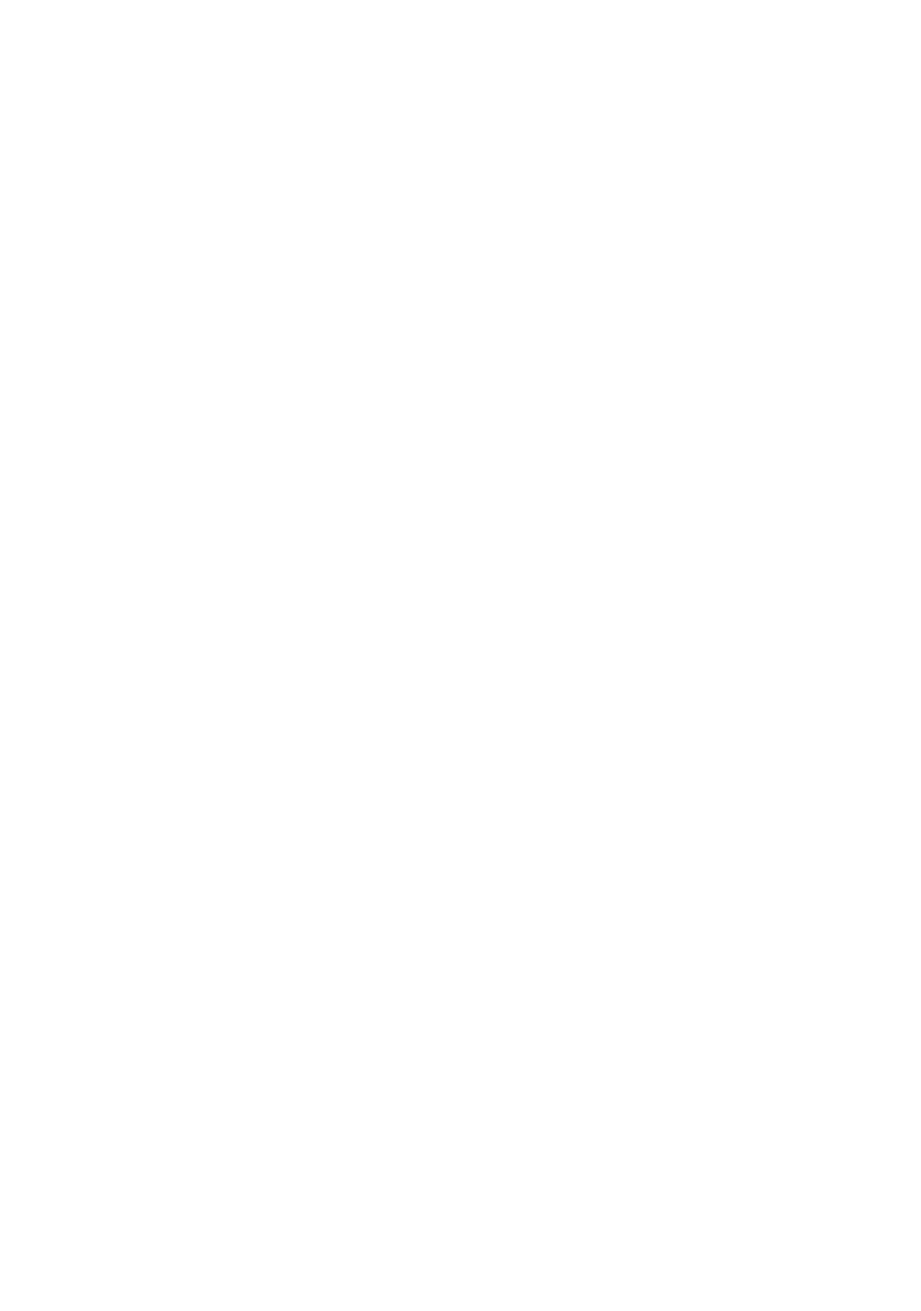
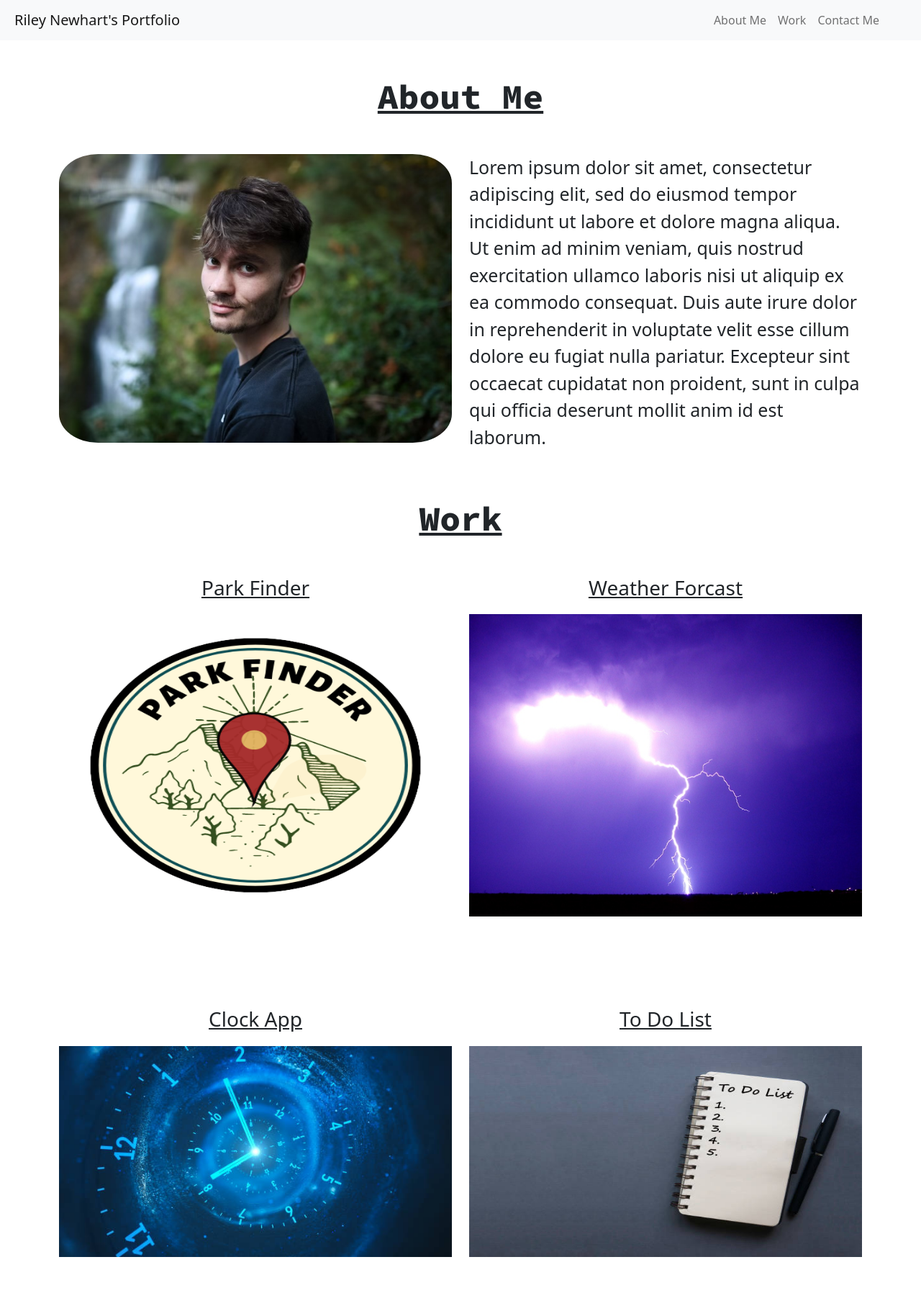
Before and after one commit to Rilaey/portfolio-v3, a plain HTML site: page index.html in a window 1280 px wide. Shown: the top 1821 px of the page at 72% size. Before the commit the page ends 800 px from the top, so only its background shows below. Drawn offline with nearby package versions, Linux system fonts and the light colour scheme.

Commit message:
finished layout

```diff
--- a/index.html
+++ b/index.html
@@ -4,9 +4,132 @@
     <meta charset="UTF-8">
     <meta http-equiv="X-UA-Compatible" content="IE=edge">
     <meta name="viewport" content="width=device-width, initial-scale=1.0">
-    <title>Document</title>
+    <link href="https://cdn.jsdelivr.net/npm/bootstrap@5.2.3/dist/css/bootstrap.min.css" rel="stylesheet" integrity="sha384-rbsA2VBKQhggwzxH7pPCaAqO46MgnOM80zW1RWuH61DGLwZJEdK2Kadq2F9CUG65" crossorigin="anonymous">
+    <link href="styles.css" rel="stylesheet">
+    <link rel="preconnect" href="https://fonts.googleapis.com">
+    <link rel="preconnect" href="https://fonts.gstatic.com" crossorigin>
+    <link href="https://fonts.googleapis.com/css2?family=Open+Sans:ital,wght@1,300;1,800&family=Roboto+Mono:wght@300&family=Source+Code+Pro:wght@800&display=swap" rel="stylesheet">
+    <title>Riley Newhart</title>
 </head>
 <body>
+    <!-- nav bar -->
+    <nav class="navbar navbar-expand-lg navbar-light bg-light">
+        <a class="navbar-brand" href="index.html">Riley Newhart's Portfolio</a>
+        <button class="navbar-toggler nav-btn" type="button" data-toggle="collapse" data-target="#navbarNav" aria-controls="navbarNav" aria-expanded="false" aria-label="Toggle navigation">
+          <span class="navbar-toggler-icon"></span>
+        </button>
+        <div class="collapse navbar-collapse nav-list" id="navbarNav">
+          <ul class="navbar-nav">
+            <li class="nav-item active">
+              <a class="nav-link" href="#">About Me</a>
+            </li>
+            <li class="nav-item">
+              <a class="nav-link" href="#">Work</a>
+            </li>
+            <li class="nav-item">
+              <a class="nav-link" href="#">Contact Me</a>
+            </li>
+          </ul>
+        </div>
+      </nav>
 
+      <!-- about section head -->
+      <section class="container">
+        <div class="row">
+            <div class="col-12">
+                <h2 class="head-text">About Me</h2>
+            </div>
+        </div>
+      </section>
+
+      <!-- about section body -->
+      <section class="container">
+        <div class="row">
+            <div class="col-6">
+                <img src="./img/IMG_0055.jpeg" class="profile-img" alt="photo of self">
+            </div>
+            <div class="col-6">
+                <p class="about-text">Lorem ipsum dolor sit amet, consectetur adipiscing elit, sed do eiusmod
+                 tempor incididunt ut labore et dolore magna aliqua. Ut enim ad minim veniam,
+                 quis nostrud exercitation ullamco laboris nisi ut aliquip ex ea commodo
+                 consequat. Duis aute irure dolor in reprehenderit in voluptate velit esse
+                 cillum dolore eu fugiat nulla pariatur. Excepteur sint occaecat cupidatat
+                 non proident, sunt in culpa qui officia deserunt mollit anim id est laborum.</p>
+            </div>
+        </div>
+      </section>
+
+      <!-- work section head -->
+      <section class="container">
+        <div class="row">
+            <div class="col-12">
+                <h2 class="head-text">Work</h2>
+            </div>
+        </div>
+      </section>
+
+      <!-- work section body -->
+      <section class="container">
+        <div class="row">
+            <div class="col-lg-6 col-sm-12 col work-area">
+                <h3 class="work-head">Park Finder</h3>
+                <img src="./img/logo.png" alt="park-finder-logo" class="work-img">
+            </div>
+            <div class="col-lg-6 col-sm-12 work-area">
+                <h3 class="work-head">Weather Forcast</h3>
+                <img src="./img/weather2.jpeg" alt="weather-img" class="work-img">
+            </div>
+        </div>
+      </section>
+
+      <section class="container">
+        <div class="row">
+            <div class="col-lg-6 col-sm-12 work-area">
+                <h3 class="work-head">Clock App</h3>
+                <img src="./img/clock2.jpeg" alt="photo of clock" class="work-img">
+            </div>
+            <div class="col-lg-6 col-sm-12 work-area">
+                <h3 class="work-head">To Do List</h3>
+                <img src="./img/list2.jpeg" alt="to do list" class="work-img">
+            </div>
+        </div>
+      </section>
+
+      <!-- contact me head -->
+      <section class="container">
+        <div class="row">
+          <div class="col-12">
+            <h2 class="head-text">Contact Me</h2>
+          </div>
+        </div>
+      </section>
+
+      <!-- contact me body -->
+      <section class="container">
+        <div class="row">
+          <dic class="col-12">
+            <p class="contact-text text-center">Email: xrileynewhart@gmail.com</p>
+          </dic>
+        </div>
+      </section>
+
+      <section class="container">
+        <div class="row">
+          <dic class="col-12">
+            <p class="contact-text text-center">Github: Rilaey</p>
+          </dic>
+        </div>
+      </section>
+
+      <section class="container">
+        <div class="row">
+          <dic class="col-12">
+            <p class="contact-text text-center">Phone: (407) 276 - 0494</p>
+          </dic>
+        </div>
+      </section>
+
+
+    <script src="https://cdn.jsdelivr.net/npm/bootstrap@5.2.3/dist/js/bootstrap.bundle.min.js" integrity="sha384-kenU1KFdBIe4zVF0s0G1M5b4hcpxyD9F7jL+jjXkk+Q2h455rYXK/7HAuoJl+0I4" crossorigin="anonymous"></script>
 </body>
 </html>
--- a/styles.css
+++ b/styles.css
@@ -0,0 +1,56 @@
+.nav-list {
+    display: flex;
+    justify-content: flex-end;
+    margin-right: 50px;
+}
+
+.nav-btn {
+    margin-right: 20px;
+}
+
+.navbar-brand {
+    margin-left: 20px;
+}
+
+.head-text {
+    text-align: center;
+    margin: 50px 0;
+    /* border-bottom: 2px solid black; */
+    font-size: 48px;
+    font-family: 'Open Sans', sans-serif;
+    font-family: 'Roboto Mono', monospace;
+    font-family: 'Source Code Pro', monospace;
+}
+
+.profile-img {
+    max-width: 100%;
+    border-radius: 10%;
+}
+
+.about-text {
+    font-size: 25px;
+}
+
+.work-img {
+    height: 70%;
+
+}
+
+.work-area {
+    display: flex;
+    flex-direction: column;
+    text-align: center;
+}
+
+.work-head {
+    margin-bottom: 20px;
+}
+
+h2, .work-head {
+    text-decoration: underline;
+    margin-bottom: 20px;
+}
+
+.contact-text {
+    font-size: 24px;
+}
```
Also changed, not shown: img/IMG_0055.jpeg (added), img/clock2.jpeg (added), img/list2.jpeg (added), img/logo.png (added), img/weather2.jpeg (added).
